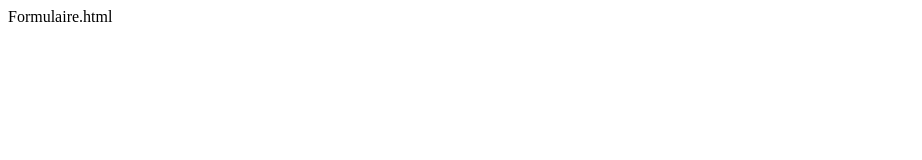
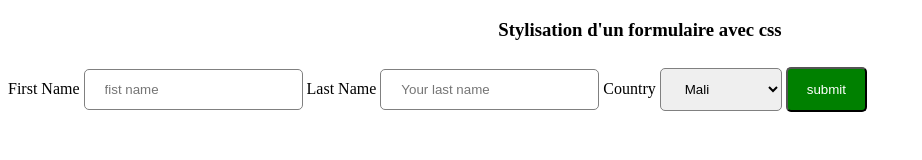
Before and after one commit to Aketemmanuel/Aketemmanuel.github.io, a plain HTML site: page Formulaire.html in a window 1280 px wide. Shown: the whole page, without its empty margins (0-922 px from the left). Drawn offline with Linux system fonts and the light colour scheme.

Commit message:
Add files via upload

```diff
--- a/Formulaire.html
+++ b/Formulaire.html
@@ -1 +1,43 @@
-Formulaire.html
+<!DOCTYPE html>
+<html>
+<head>
+	<meta charset="utf-8">
+	<meta http-equiv="X-UA-Compatible" content="IE=edge">
+	<meta name="viewport" content="width=device-width,
+	initial-scale=1.0">
+	<title>Formulaire en html et css</title>
+	<link rel="stylesheet" type="text/css" href="formulaire.css">
+</head>
+<body>
+<h3>Stylisation d'un formulaire avec css</h3>
+
+	<div class="form__block">
+		<form action="">
+			<label for="fname">First Name</label>
+			<input type="text" name="" id="fname"
+			placeholder="fist name">
+			<label for="lname">Last Name</label>
+			<input type="text" name="" id="fname"
+			placeholder="Your last name">
+			<label for="country">Country</label>
+
+			<select name="" id="country">
+				<option value="Mali">Mali</option>
+				<option value="Sénégal">Sénégal</option>
+				<option value="Ivory Cost">Ivory Cost</option>
+				<option value="Australia">Australia</option>
+				<option value="Belgique">Belgique</option>
+				<option value="Malawi">Malawi</option>
+			</select>
+
+
+			<input type="submit" value="submit">
+
+		</form>
+
+	</div>
+
+
+
+</body>
+</html>
--- a/formulaire.css
+++ b/formulaire.css
@@ -3,7 +3,7 @@ h3{
 }
 	input[type="text"],
 	select {
-		width: 100%;
+
 		padding: 12px 20px;
 		margin: 8px 0;
 		display: inline-block;
@@ -12,15 +12,15 @@ h3{
 		box-sizing: border-box;
 	}
 	input[type=submit]{
-		width: 100%;
-		background-color: green;
+
+	    background-color: green;
 		color: white;
 		margin: 8px 0;
 		padding: 13px 19px;
 		border-radius: 5px;
 		cursor: pointer;
 	}
-    input[type=submit].hover {
+    input[type=submit]:hover {
     	transition: 500ms;
     	background: green;
     }
```
